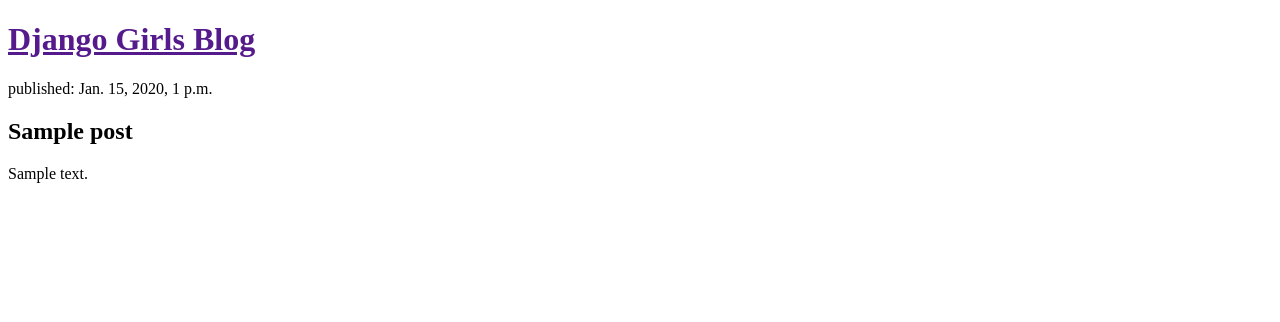
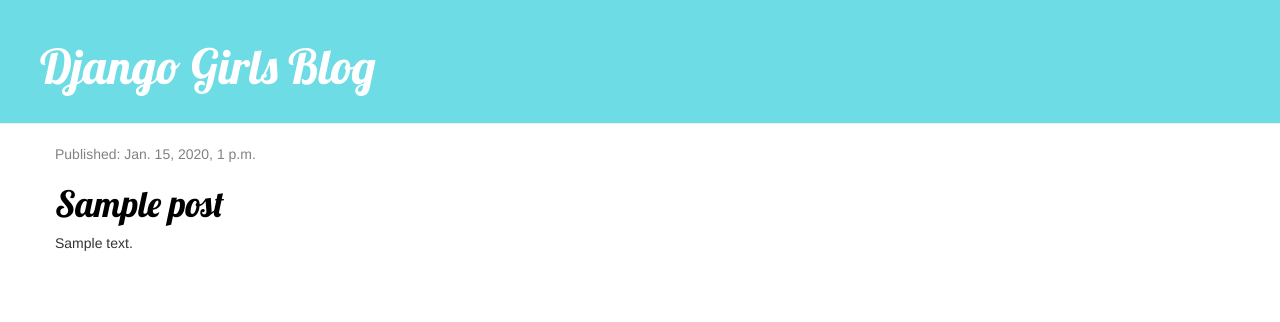
Before and after one commit to sava9ecode/djangogirls_blog, a Django app: page / in a window 1280 px wide. Shown: the top 322 px of the page. Run offline with Django 4.2, Linux system fonts and the light colour scheme; tables that the repository leaves empty hold one stand-in row (values such as "Sample post"); some libraries are stand-ins or nearby versions.

Commit message:
Add css, modify templates

```diff
--- /dev/null
+++ b/blog/static/css/blog.css
@@ -0,0 +1,46 @@
+.page-header {
+    background-color: #6ddce5;
+    margin-top: 0;
+    padding: 20px 20px 20px 40px;
+}
+
+.page-header h1, .page-header h1 a, .page-header h1 a:visited, .page-header h1 a:active {
+    color: #ffffff;
+    font-size: 36pt;
+    text-decoration: none;
+}
+
+.content {
+    margin-left: 40px;
+}
+
+h1, h2, h3, h4 {
+    font-family: 'Lobster', cursive;
+}
+
+.date {
+    color: #828282;
+}
+
+.save {
+    float: right;
+}
+
+.post-form textarea, .post-form input {
+    width: 100%;
+}
+
+.top-menu, .top-menu:hover, .top-menu:visited {
+    color: #ffffff;
+    float: right;
+    font-size: 26pt;
+    margin-right: 20px;
+}
+
+.post {
+    margin-bottom: 70px;
+}
+
+.post h1 a, .post h1 a:visited {
+    color: #000000;
+}
--- a/blog/templates/blog/base.html
+++ b/blog/templates/blog/base.html
@@ -1,4 +1,6 @@
 <!DOCTYPE html>
+
+{% load static %}
 
 <html>
 
@@ -6,10 +8,27 @@
         <title>
             {% block title %}Django Girls Blog{% endblock %}
         </title>
+
+        <link rel="stylesheet" href="//maxcdn.bootstrapcdn.com/bootstrap/3.2.0/css/bootstrap.min.css">
+        <link rel="stylesheet" href="//maxcdn.bootstrapcdn.com/bootstrap/3.2.0/css/bootstrap-theme.min.css">
+        <link href="https://fonts.googleapis.com/css?family=Lobster&subset=latin,cyrillic" rel="stylesheet" type="text/css">
+
+        <link rel="stylesheet" href="{% static 'css/blog.css' %}">
     </head>
 
     <body>
-        {% block content %}{% endblock %}
+        <div class="page-header">
+            <h1><a href="">Django Girls Blog</a></h1>
+        </div>
+
+        <div class="content container">
+            <div class="row">
+                <div class="col-md-8">
+                    {% block content %}
+                    {% endblock %}
+                </div>
+            </div>
+        </div>
     </body>
 
 </html>
--- a/blog/templates/blog/post_list.html
+++ b/blog/templates/blog/post_list.html
@@ -1,18 +1,16 @@
 {% extends 'blog/base.html' %}
 
-
 {% block content %}
-
-    <div>
-        <h1><a href="">Django Girls Blog</a></h1>
-    </div>
 
     {% if posts %}
 
         {% for post in posts %}
-            <div>
-                <p>published: {{ post.published_date }}</p>
-                <h2 href="">{{ post.title }}</h2>
+            <div class="post">
+                <div class="date">
+                    <p>Published: {{ post.published_date }}</p>
+                </div>
+
+                <h1><a href="">{{ post.title }}</a></h1>
                 <p>{{ post.text|linebreaksbr }}</p>
             </div>
         {% endfor %}
```
